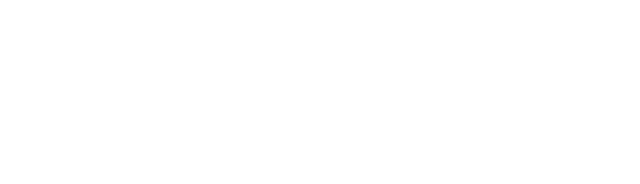
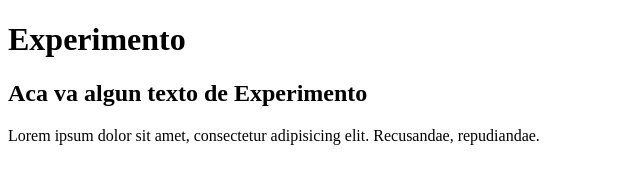
Before and after one commit to danielmaldonado1708/curso, a plain HTML site: page index.html in a window 1280 px wide. Shown: the whole page, without its empty margins (0-640 px from the left). Drawn offline with Linux system fonts and the light colour scheme.

Commit message:
Agregue texto de experimento

```diff
--- a/index.html
+++ b/index.html
@@ -7,6 +7,8 @@
     <title>Document</title>
 </head>
 <body>
-
+    <h1>Experimento</h1>
+    <h2>Aca va algun texto de Experimento</h2>
+    <p>Lorem ipsum dolor sit amet, consectetur adipisicing elit. Recusandae, repudiandae.</p>
 </body>
 </html>
```
Also changed, not shown: 1 other file.
